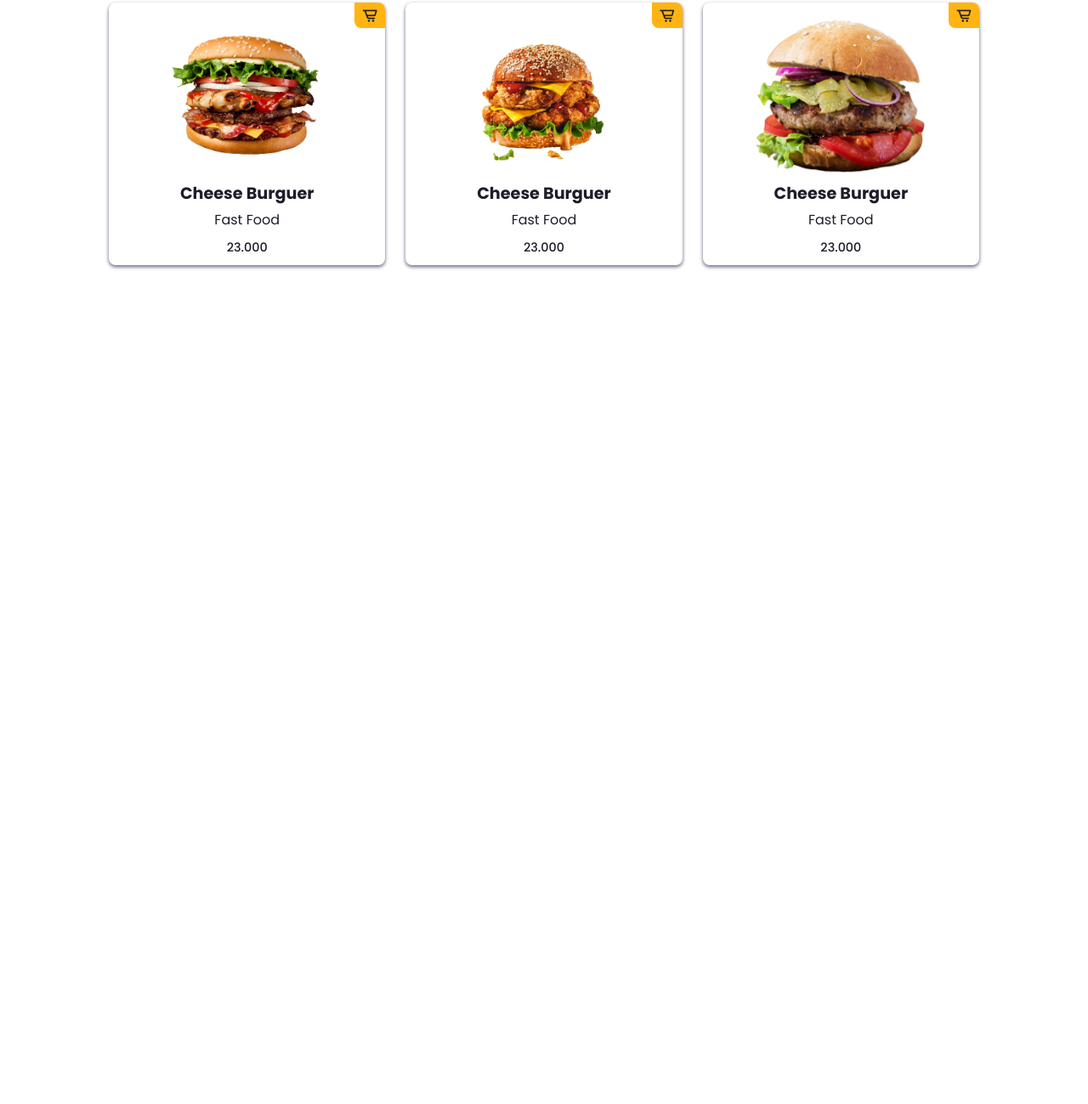
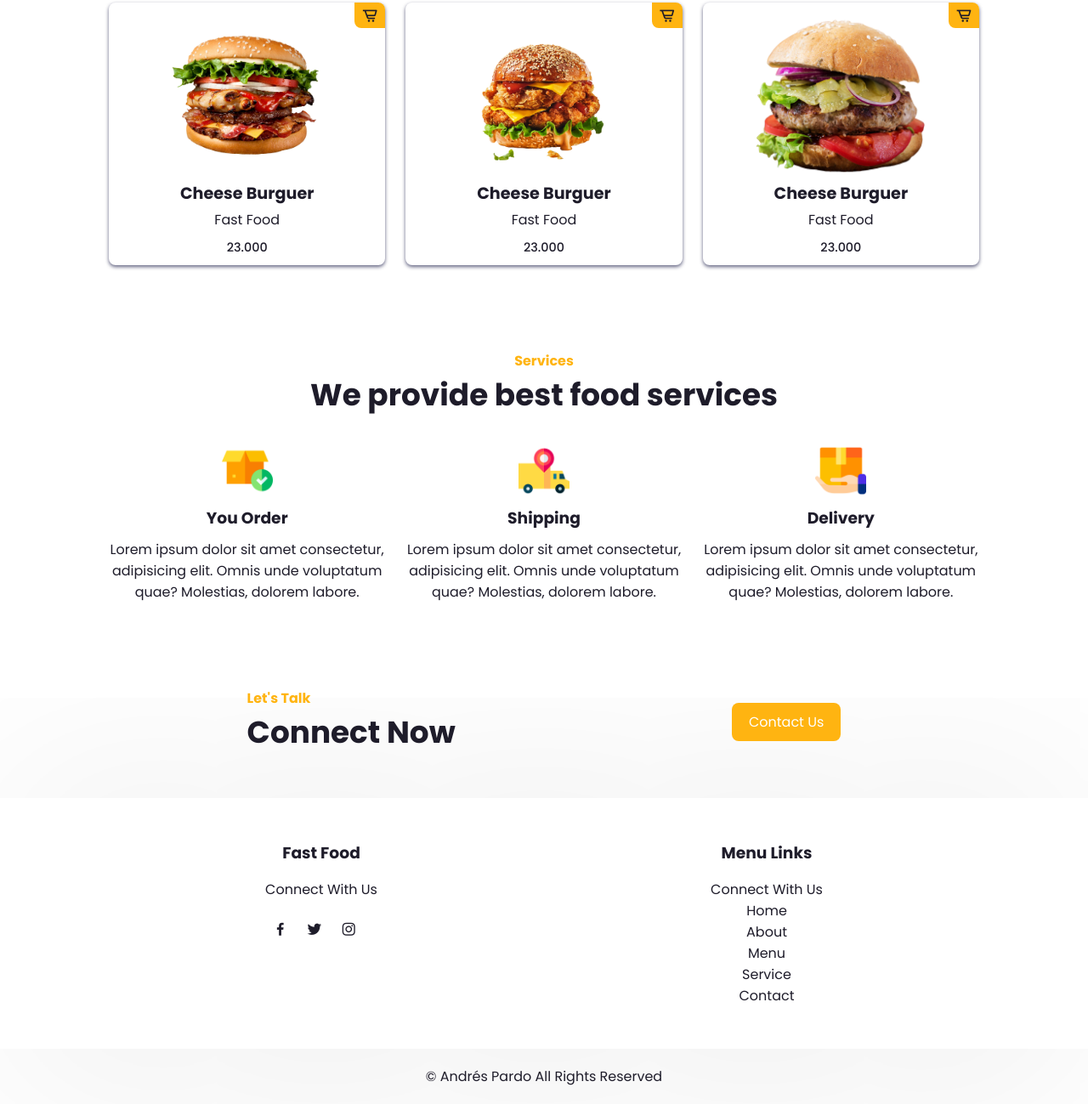
Before and after one commit to Andresp08/Food-website, a plain HTML site: page index.html in a window 1280 px wide. Shown: the part 1466-2765 px from the top of the page at 85% size. Before the commit the page ends 1828 px from the top, so only its background shows below. Drawn offline with nearby package versions, Linux system fonts and the light colour scheme.

Commit message:
Services, contact, connect and copyright ready

```diff
--- a/index.html
+++ b/index.html
@@ -94,6 +94,69 @@
         </div><!--menu-container-->
     </section>
 
+    <!--services-->
+    <section class="services" id="services">
+        <div class="heading">
+            <span>Services</span>
+            <h2>We provide best food services</h2>
+        </div><!--heading-->
+
+        <div class="services-container">
+            <div class="s-box">
+                <img src="img/order.png" alt="order">
+                <h3>You Order</h3>
+                <p>Lorem ipsum dolor sit amet consectetur, adipisicing elit. Omnis unde voluptatum quae? Molestias, dolorem labore.</p>
+            </div><!--s-box-->
+
+            <div class="s-box">
+                <img src="img/delivery-truck.png" alt="order">
+                <h3>Shipping</h3>
+                <p>Lorem ipsum dolor sit amet consectetur, adipisicing elit. Omnis unde voluptatum quae? Molestias, dolorem labore.</p>
+            </div><!--s-box-->
+
+            <div class="s-box">
+                <img src="img/shipping.png" alt="order">
+                <h3>Delivery</h3>
+                <p>Lorem ipsum dolor sit amet consectetur, adipisicing elit. Omnis unde voluptatum quae? Molestias, dolorem labore.</p>
+            </div><!--s-box-->
+        </div><!--services-container-->
+    </section>
+
+    <!--connect-->
+    <section class="connect" id="connect">
+        <div class="connect-text">
+            <span>Let's Talk</span>
+            <h2>Connect Now</h2>
+        </div><!--connect-text-->
+        <a href="#" class="btn">Contact Us</a>
+    </section>
+
+    <!--contact-->
+    <section class="contact" id="contact">
+        <div class="contact-box">
+            <h3>Fast Food</h3>
+            <span>Connect With Us</span>
+            <div class="social">
+                <a href="#"><i class="bx bxl-facebook"></i></a>
+                <a href="#"><i class="bx bxl-twitter"></i></a>
+                <a href="#"><i class="bx bxl-instagram"></i></a>
+            </div>
+        </div><!--contact-box-->
+
+        <div class="contact-box">
+            <h3>Menu Links</h3>
+            <span>Connect With Us</span>
+            <li><a href="#home">Home</a></li>
+            <li><a href="#about">About</a></li>
+            <li><a href="#menu">Menu</a></li>
+            <li><a href="#service">Service</a></li>
+            <li><a href="#contact">Contact</a></li>
+        </div><!--contact-box-->
+    </section>
+
+    <div class="copyright">
+        <p>&copy; Andrés Pardo All Rights Reserved</p>
+    </div><!--copy-->
 
     <!--enlazar JS-->
     <script src="main.js"></script>
--- a/styles.css
+++ b/styles.css
@@ -185,3 +185,67 @@ header{
     background: #ffa400;
     transition: .5s;
 }
+/*SERVICES*/
+.services-container{
+    display: grid;
+    grid-template-columns: repeat(auto-fit,minmax(240px,auto));
+    gap: 1.5rem;
+    margin-top: 2rem;
+}
+.s-box{
+    text-align: center;
+}
+.s-box img{
+    width: 60px;
+}
+.s-box h3{
+    margin: 4px 0 10px;
+}
+/*CONNECT*/
+.connect{
+    display: flex;
+    align-items: center;
+    justify-content: space-around;
+}
+.connect-text span{
+    color: var(--main-color);
+    font-weight: 700;
+}
+.connect-text h2{
+    font-size: var(--h2-font);
+}
+/*CONTACT*/
+.contact{
+    display: grid;
+    grid-template-columns:repeat(2,1fr);
+    gap: 1.5rem;
+    text-align: center;
+    justify-content: space-between;
+    box-shadow: 0 0.5rem 50rem rgba(0,0,0,0.1);
+}
+.contact-box h3{
+    margin-bottom: 1rem;
+}
+.social{
+    margin-top: 1.5rem;
+}
+.social i{
+    font-size: 20px;
+    margin-right: 1rem;
+    color: var(--text-color);
+    transition: .5s;
+}
+.social i:hover{
+    color: var(--main-color);
+    transition: .5s;
+}
+.contact-box li a{
+    color: var(--text-color);
+}
+.contact-box li a:hover{
+    color: var(--main-color);
+}
+.copyright{
+    padding: 20px;
+    text-align: center;
+}
```
